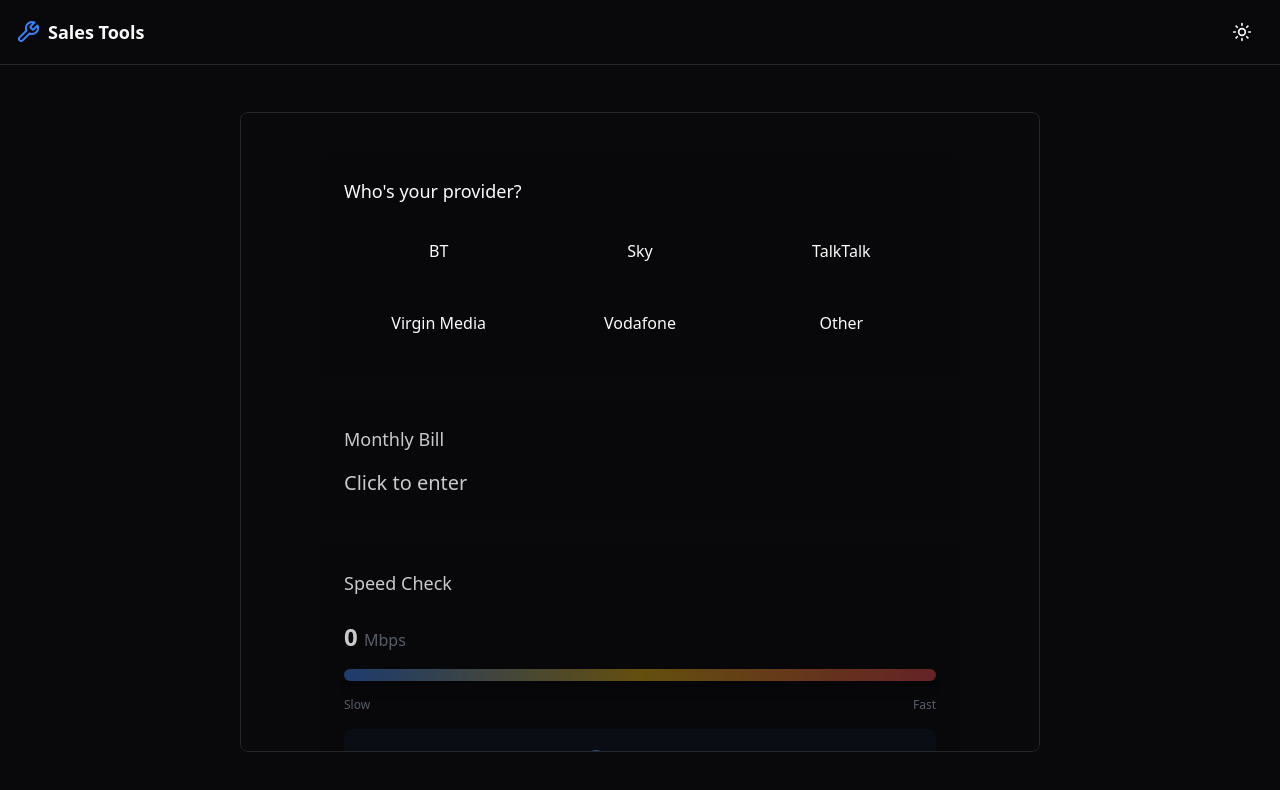
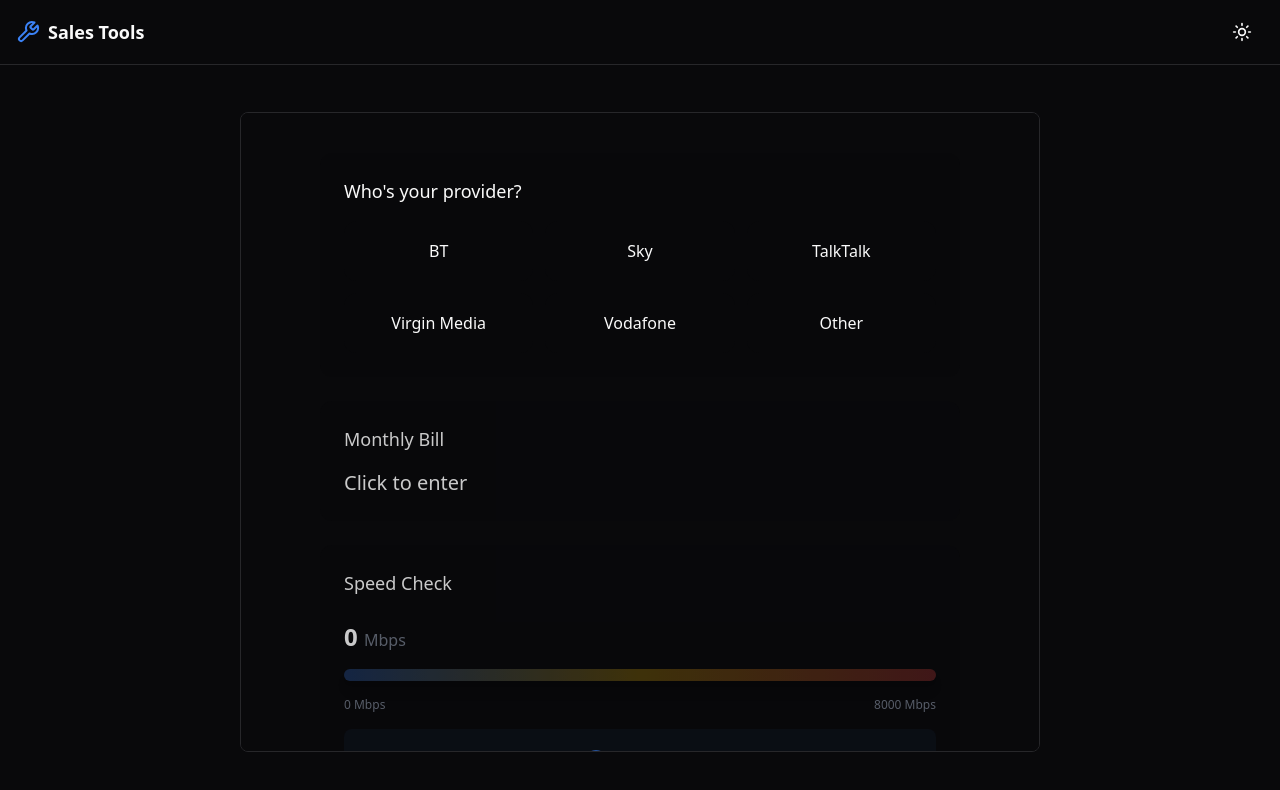
Before and after one commit to NotChris144/YF-AppointmentSystem, a React (Vite) app: page / in a window 1280 px wide. Both pictures are taken after a click on the button 397 px from the left and 334 px from the top of the page. Shown: the top 790 px of the page. Built offline with nearby package versions, Linux system fonts and the light colour scheme.

Commit message:
feat: Updated speed slider range and appearance
- Increased max speed to 8000 Mbps
- Removed background color for cleaner look
- Adjusted color transition thresholds for new range
- Updated labels to show exact speed range

```diff
--- a/src/components/BuyoutCalculator.tsx
+++ b/src/components/BuyoutCalculator.tsx
@@ -159,19 +159,19 @@ const BuyoutCalculator: React.FC = () => {
                 {estimatedSpeed} <span className="text-base font-normal text-gray-500">Mbps</span>
               </motion.span>
             </div>
-            <div className="relative h-3 rounded-full bg-primary/5 overflow-hidden shadow-lg">
+            <div className="relative h-3 rounded-full overflow-hidden shadow-lg">
               <div
-                className="absolute inset-0 bg-gradient-to-r from-blue-500 via-yellow-500 to-red-500 opacity-50"
+                className="absolute inset-0 bg-gradient-to-r from-blue-500 via-yellow-500 to-red-500 opacity-30"
               />
               <motion.div
                 initial={{ width: 0 }}
-                animate={{ width: `${(estimatedSpeed / 1000) * 100}%` }}
+                animate={{ width: `${(estimatedSpeed / 8000) * 100}%` }}
                 className="absolute inset-0 bg-gradient-to-r from-blue-500 via-yellow-500 to-red-500 shadow-[0_0_15px_rgba(59,130,246,0.5)]"
                 style={{
                   boxShadow: `0 0 20px ${
-                    estimatedSpeed < 333
+                    estimatedSpeed < 2666
                       ? 'rgba(59,130,246,0.5)' // blue glow
-                      : estimatedSpeed < 666
+                      : estimatedSpeed < 5333
                         ? 'rgba(234,179,8,0.5)' // yellow glow
                         : 'rgba(239,68,68,0.5)' // red glow
                   }`
@@ -181,15 +181,15 @@ const BuyoutCalculator: React.FC = () => {
               <input
                 type="range"
                 min="0"
-                max="1000"
+                max="8000"
                 value={estimatedSpeed}
                 onChange={(e) => setEstimatedSpeed(parseInt(e.target.value))}
                 className="absolute inset-0 opacity-0 cursor-pointer"
               />
             </div>
             <div className="flex justify-between text-xs text-gray-500 mt-1">
-              <span>Slow</span>
-              <span>Fast</span>
+              <span>0 Mbps</span>
+              <span>8000 Mbps</span>
             </div>
 
             <motion.button
```
